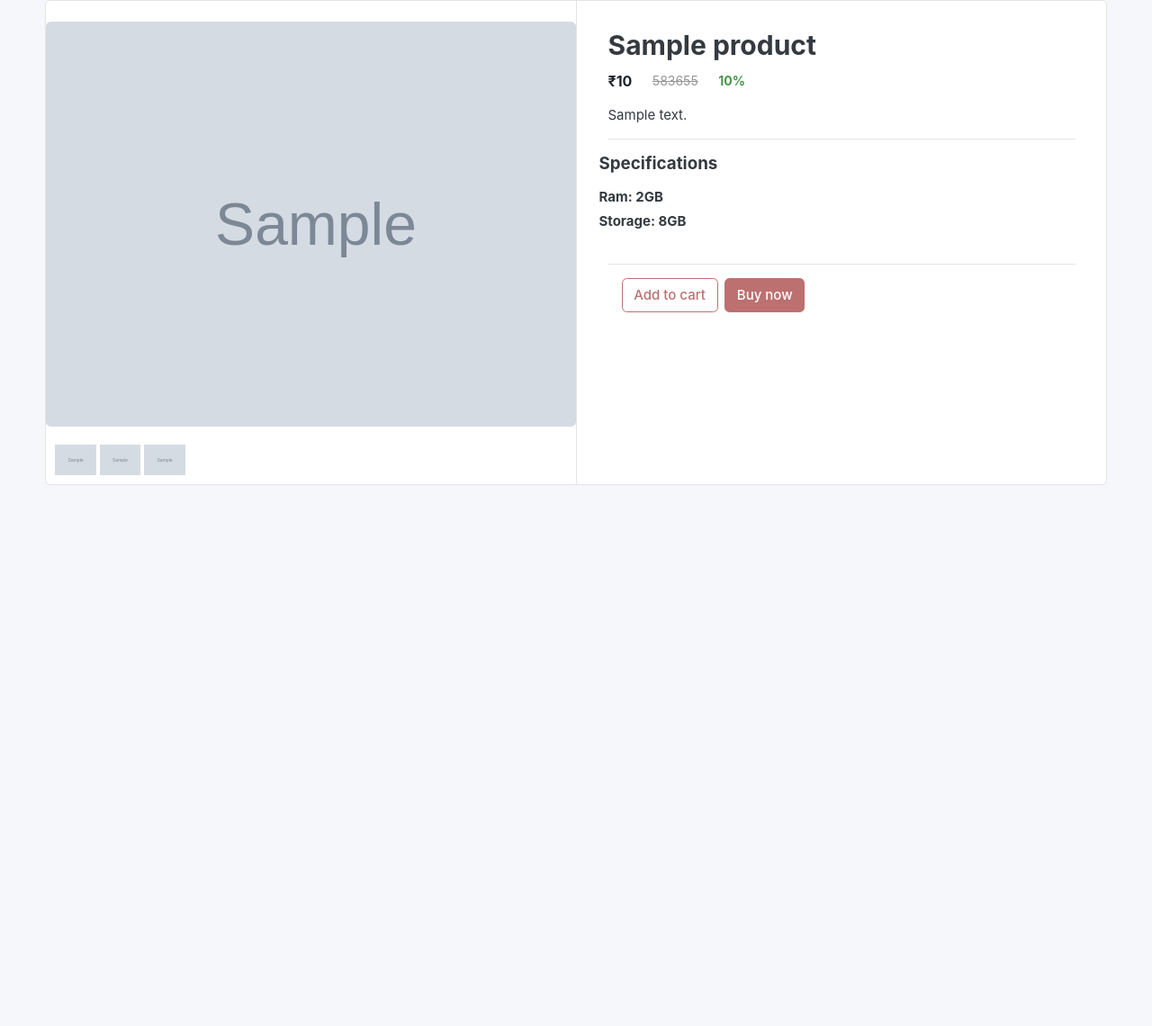
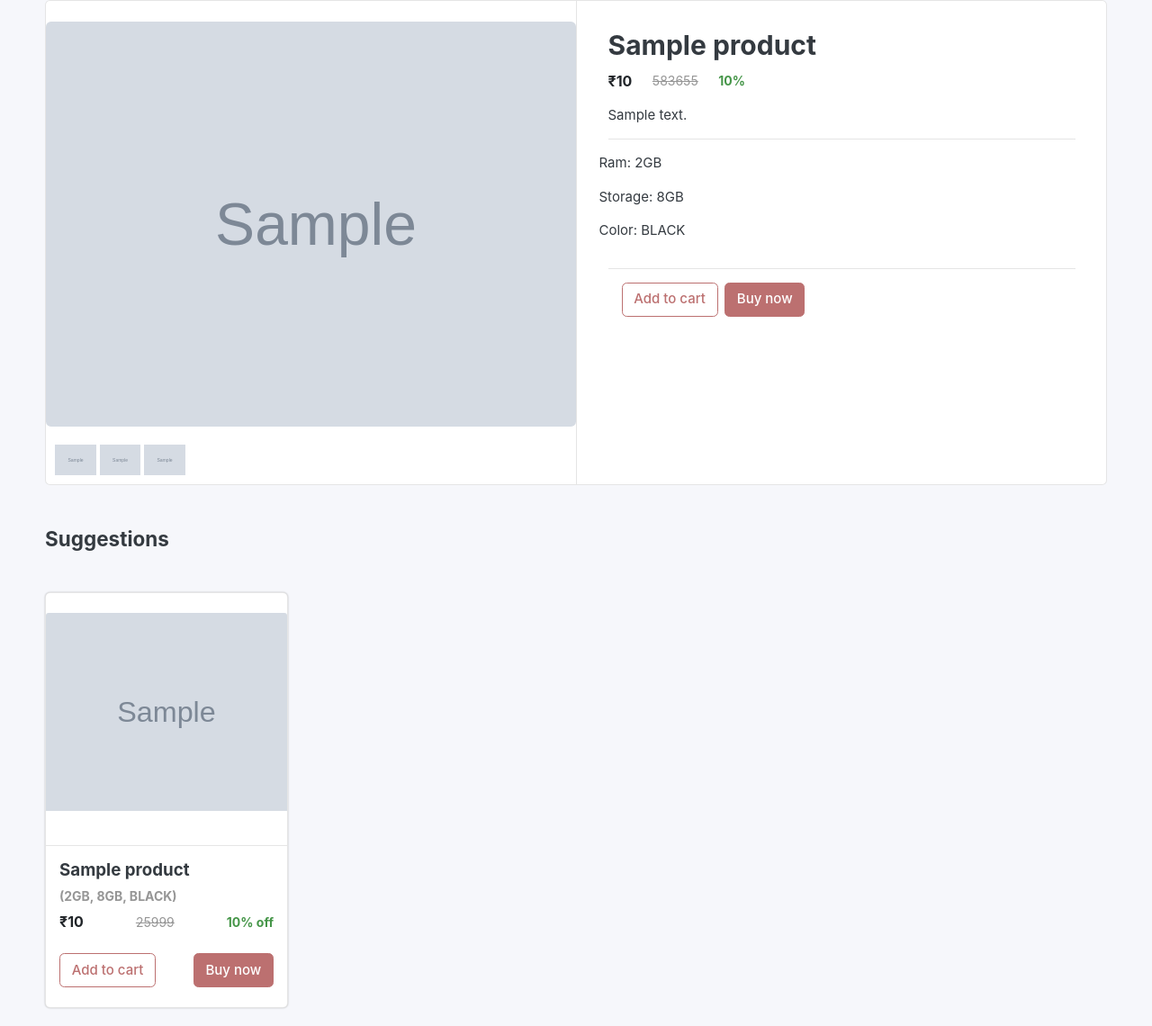
Before and after one commit to amjedsaleel/m3-mobiles, a Django app: template templates/store/product-details.html in a window 1280 px wide. Shown: the part 63-1203 px from the top of the page at 90% size. Before the commit the page ends 602 px from the top, so only its background shows below. Run offline with Django 3.2, Linux system fonts and the light colour scheme; the template is opened without the code that fills it: values that come from a table or form of the project are taken from there, others are empty; tables that the repository leaves empty hold one stand-in row (values such as "Sample post"); grey boxes marked "Sample" are stand-in pictures; parts of the project's set-up code (start-up, migrations or seed data) failed here and were passed over; some libraries are stand-ins or nearby versions; some web fonts are replaced.

Commit message:
Zoomsl integrated Suggestions added in product description page Index page updated.

```diff
--- a/store/views.py
+++ b/store/views.py
@@ -44,7 +44,9 @@ def brand_wise(request, brand_slug):
 
 def product_details(request, brand_slug, variant_slug):
     variant = Variant.objects.get(slug=variant_slug)
+    suggestions = Variant.objects.filter(product_id=variant.product.id).exclude(slug=variant_slug)
     context = {
-        'variant': variant
+        'variant': variant,
+        'suggestions': suggestions
     }
     return render(request, 'store/product-details.html', context)
--- a/templates/store/index.html
+++ b/templates/store/index.html
@@ -63,6 +63,10 @@
                                 </a>
                                 <hr>
                                 <h5 class="pl-3">{{ product.name | capfirst }}</h5>
+                                <hr>
+                                <h6 class="pl-3 small-gray-text">
+                                    ({{ variant.ram }}, {{ variant.storage }}, {{ variant.color }})
+                                </h6>
                                 <div class="d-flex pl-3 pr-3 justify-content-between align-items-center mb-4">
                                     <p class="price regular-text-bold">₹{{ variant.price }}</p>
                                     <p class="original-price small-gray-text">
--- a/templates/store/product-details.html
+++ b/templates/store/product-details.html
@@ -1,4 +1,5 @@
 {% extends 'base.html' %}
+{% load static %}
 {% block title %} M3 | Product detail {% endblock %}
 {% block content %}
     <div class="container">
@@ -7,7 +8,7 @@
                 <aside class="col-md-6">
                     <article class="gallery-wrap">
                         <div class="img-big-wrap mainImage mt-4">
-                            <a href="#"><img src="{{ variant.image1.url }}" class=""></a>
+                            <a href="#"><img src="{{ variant.image1.url }}" class="example"/></a>
                         </div>
 
                     </article>
@@ -37,7 +38,7 @@
                 <main class="col-md-6 border-left">
                     <article class="content-body">
 
-                        <h2 class="title">{{ variant.product.name }}</h2>
+                        <h2 class="title">{{ variant.product.name | capfirst }}</h2>
 
                         <div class="mb-3">
                             <div class="d-flex justify-content-start align-items-center">
@@ -56,32 +57,12 @@
                         </div>
 
                         <p>{{ variant.description }}</p>
-
                         <hr>
-                        {#                        <div class="row">#}
-                        {#                            <div class="item-option-select">#}
-                        {#                                <h6>Choose Color</h6>#}
-                        {#                                <div class="btn-group btn-group-sm btn-group-toggle" data-toggle="buttons">#}
-                        {#                                    <label class="btn btn-light">#}
-                        {#                                        <input type="radio" name="radio_color"> Silver#}
-                        {#                                    </label>#}
-                        {#                                    <label class="btn btn-light">#}
-                        {#                                        <input type="radio" name="radio_color"> Gray#}
-                        {#                                    </label>#}
-                        {#                                    <label class="btn btn-light active">#}
-                        {#                                        <input type="radio" name="radio_color checked"> Gold#}
-                        {#                                    </label>#}
-                        {#                                    <label class="btn btn-light">#}
-                        {#                                        <input type="radio" name="radio_color"> Black#}
-                        {#                                    </label>#}
-                        {#                                </div>#}
-                        {#                            </div>#}
-                        {#                        </div>#}
                         <div class="row">
                             <div class="item-option-select">
-                                <h5 class="mb-3">Specifications</h5>
-                                <h6>Ram: {{ variant.ram }}</h6>
-                                <h6>Storage: {{ variant.storage }}</h6>
+                                <p>Ram: {{ variant.ram }}</p>
+                                <p>Storage: {{ variant.storage }}</p>
+                                <p>Color: {{ variant.color }}</p>
                             </div>
                         </div>
                         <hr>
@@ -94,9 +75,43 @@
                 </main>
             </div>
         </div>
+        {% if suggestions %}
+            <h4 class="mt-5">Suggestions</h4>
+            <div class="row mt-5">
+                {% for i in suggestions %}
+                    <div class="col-12 col-md-6 col-lg-4">
+                        <div class="card card-product-grid">
+                            <a href="{% url 'store:products-details' i.product.brand.slug i.slug %}"
+                               class="img-wrap mt-4 mb-4"> <img src="{{ i.image1.url }}" alt=""/>
+                            </a>
+                            <hr>
+                            <h5 class="pl-3">{{ i.product.name | capfirst }}</h5>
+                            <h6 class="pl-3 small-gray-text">
+                                ({{ i.ram }}, {{ i.storage }}, {{ i.color }})
+                            </h6>
+                            <div class="d-flex pl-3 pr-3 justify-content-between align-items-center mb-4">
+                                <p class="price regular-text-bold">₹{{ i.price }}</p>
+                                <p class="original-price small-gray-text">
+                                    <del>25999</del>
+                                </p>
+                                <p class="offer small-gray-text">10% off</p>
+                            </div>
+                            <div class="d-flex pl-3 pr-3 justify-content-between mb-4">
+                                <a href="" class="btn btn-outline-primary"
+                                   onclick="addToCart(event, '{% url 'cart:add-to-cart' i.slug %}')">Add to
+                                    cart</a>
+                                <a href="#" class="btn btn-primary">Buy now</a>
+                            </div>
+                        </div>
+                    </div>
+                {% endfor %}
+            </div>
+        {% endif %}
     </div>
 {% endblock %}
 {% block script %}
+    <script src="{% static 'js/zoomsl.min.js' %}"></script>
+
     <script>
         $(document).ready(function () {
             $('.thumb a').click(function (e) {
@@ -104,5 +119,17 @@
                 $('.mainImage img').attr('src', $(this).attr("href"));
             })
         })
+
+        $(function () {
+
+            $(".example").imagezoomsl({
+                	zoomrange: [2, 2],
+                scrollspeedanimate: 5,
+                zoomspeedanimate: 7,
+                loopspeedanimate: 2.5,
+                magnifierspeedanimate: 350
+            });
+
+        });
     </script>
 {% endblock %}
```
Also changed, not shown: static/js/zoomsl.min.js (added).
